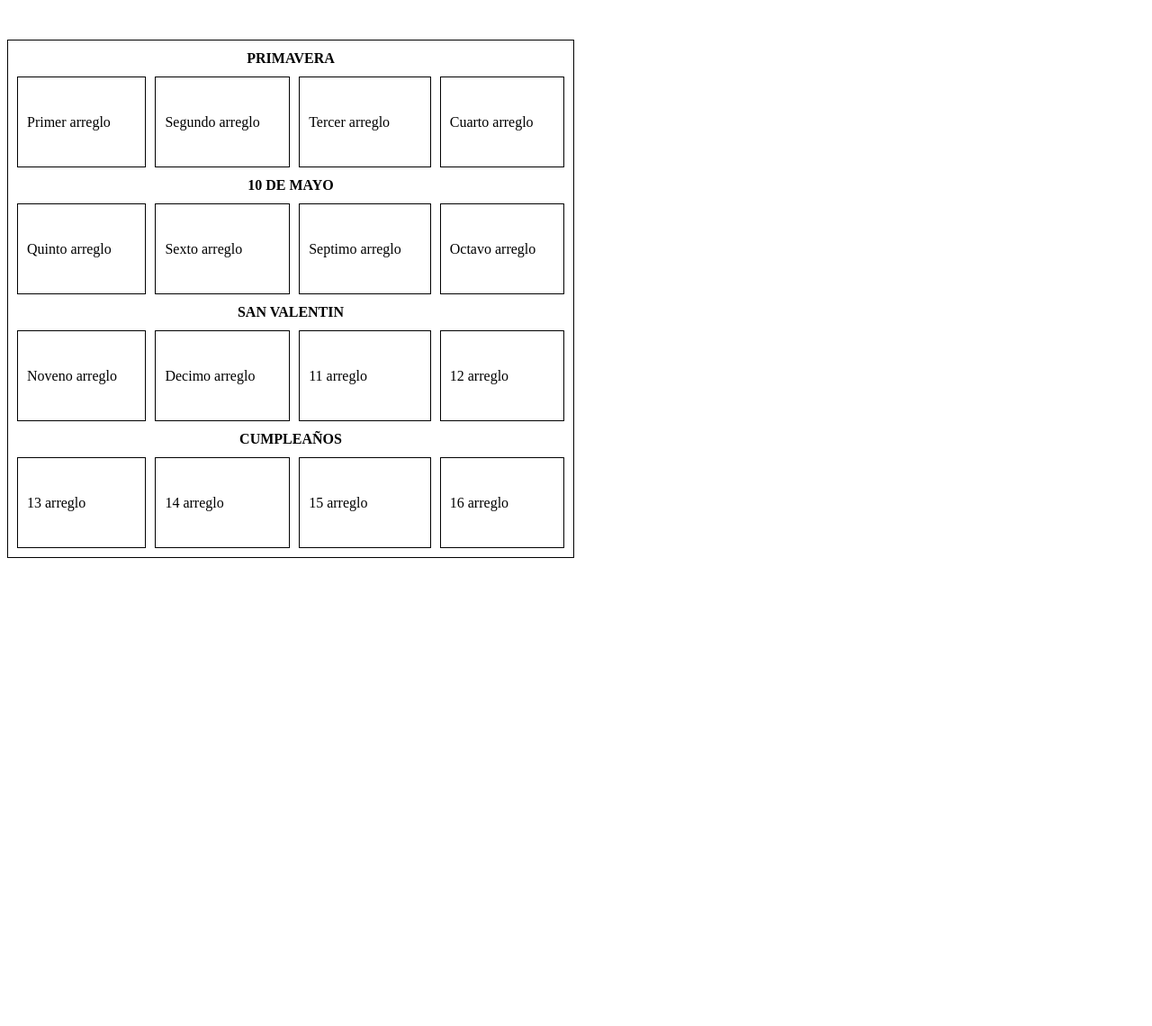
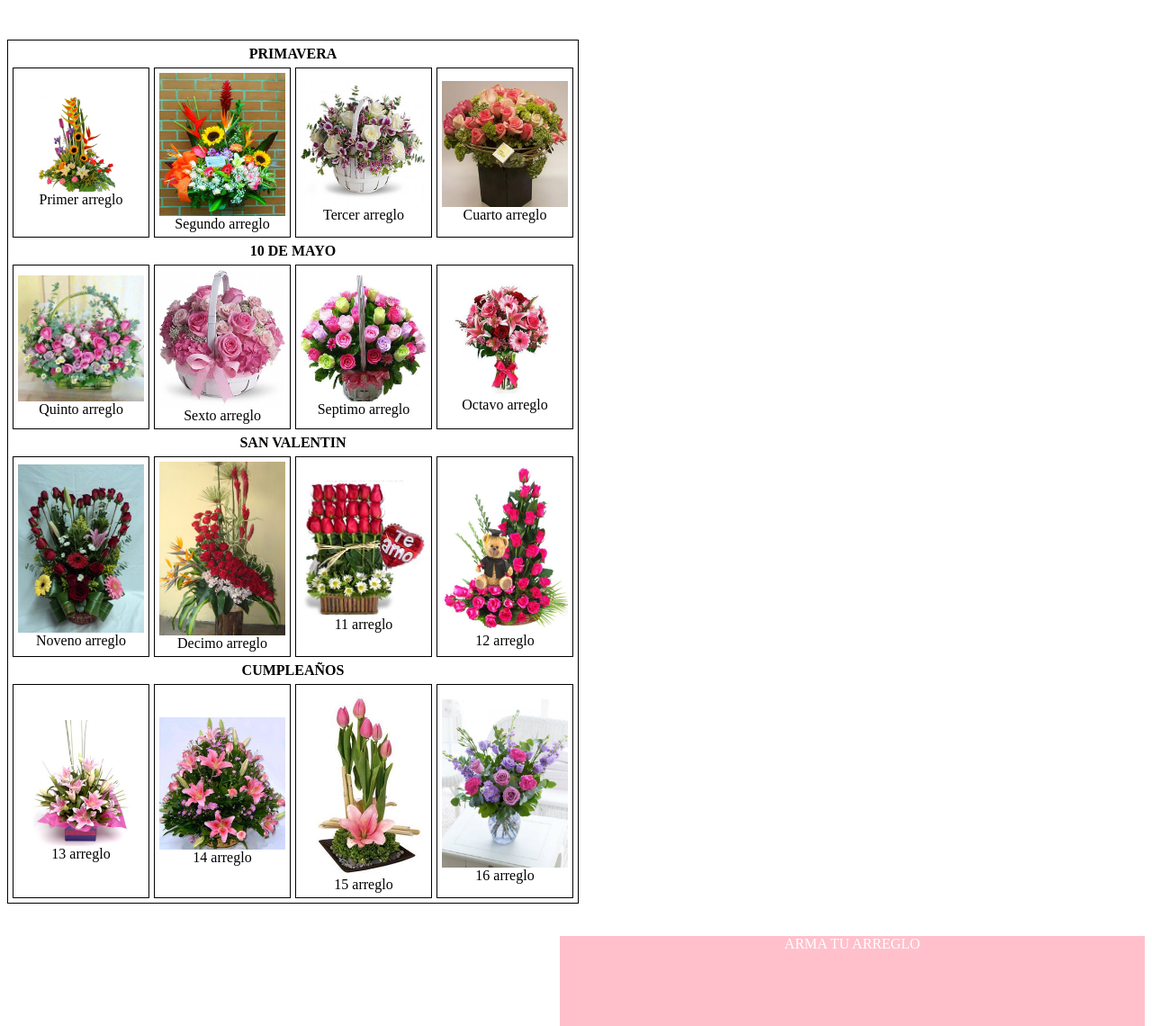
Before and after one commit to FJMR17/ayuda, a PHP site: page /inicio/tabla.php in a window 1280 px wide. Shown: the whole page at 90% size. Before the commit the page ends 620 px from the top, so only its background shows below. Run offline with PHP 8.4, Linux system fonts and the light colour scheme.

Commit message:
imagenes integradas

```diff
--- a/inicio/tabla.css
+++ b/inicio/tabla.css
@@ -17,14 +17,28 @@ table{
 	border:1px solid black; /*  Esto despues se lo quitamos, por ahora solo es para
 							ir identificando cada celda*/
 	border-spacing: ;
-	border-spacing: 10px;	/*Espacio que separa a las celdas de la tabla*/
+	border-spacing: 5px;	/*Espacio que separa a las celdas de la tabla*/
 	width:630px;			/*El ancho de la tabla*/
 }
 
 /*Estas serán las caracteristicas de la etiqueta td la llame así "celda"
   la pondre de diferente color solo para diferenciarla del marco de la tabla*/
 #celda{
+	text-align: center;
 	border: 1px solid black;
 	height: 101px;
-	padding: 10px;
+	padding: 5px;
 }
+
+#armaArre{
+	background:pink;
+	color: white;
+	float: right;
+	height: 100px;
+	text-align: center;
+	width: 650px;
+}
+
+#imagen{
+	width: 140px;
+}
--- a/inicio/tabla.php
+++ b/inicio/tabla.php
@@ -10,40 +10,58 @@
 			<th colspan="4">PRIMAVERA</th>
 		</tr>
 		<tr>  <!-- La etiqueta tr son las fila -->
-			<td id="celda">Primer arreglo</td>  <!-- La etiqueta td son las columnas-->
-			<td id="celda">Segundo arreglo</td>
-			<td id="celda">Tercer arreglo</td>
-			<td id="celda">Cuarto arreglo</td>
+			<td id="celda"><img id="imagen" src="inicio/Arreglos/12.jpg">
+				<br>Primer arreglo</td>  <!-- La etiqueta td son las columnas-->
+			<td id="celda"><img id="imagen" src="inicio/Arreglos/15.jpg">
+				<br>Segundo arreglo</td>
+			<td id="celda"><img id="imagen" src="inicio/Arreglos/13.jpg">
+				<br>Tercer arreglo</td>
+			<td id="celda"><img id="imagen" src="inicio/Arreglos/10.jpg">
+				<br>Cuarto arreglo</td>
 		</tr>
 		<tr>
 			<th colspan="4">10 DE MAYO</th>
 		</tr>
 		<tr>
-			<td id="celda">Quinto arreglo</td>
-			<td id="celda">Sexto arreglo</td>
-			<td id="celda">Septimo arreglo</td>
-			<td id="celda">Octavo arreglo</td>
+			<td id="celda"><img id="imagen" src="inicio/Arreglos/2.jpg">
+				<br>Quinto arreglo</td>
+			<td id="celda"><img id="imagen" src="inicio/Arreglos/14.jpg">
+				<br>Sexto arreglo</td>
+			<td id="celda"><img id="imagen" src="inicio/Arreglos/1.jpg">
+				<br>Septimo arreglo</td>
+			<td id="celda"><img id="imagen" src="inicio/Arreglos/16.jpg">
+				<br>Octavo arreglo</td>
 		</tr>
 		<tr>
 			<th colspan="4">SAN VALENTIN</th>
 		</tr>
 		<tr>
-			<td id="celda">Noveno arreglo</td>
-			<td id="celda">Decimo arreglo</td>
-			<td id="celda">11 arreglo</td>
-			<td id="celda">12 arreglo</td>
+			<td id="celda"><img id="imagen" src="inicio/Arreglos/3.jpg">
+				<br>Noveno arreglo</td>
+			<td id="celda"><img id="imagen" src="inicio/Arreglos/4.jpg">
+				<br>Decimo arreglo</td>
+			<td id="celda"><img id="imagen" src="inicio/Arreglos/7.jpg">
+				<br>11 arreglo</td>
+			<td id="celda"><img id="imagen" src="inicio/Arreglos/9.jpg">
+				<br>12 arreglo</td>
 		</tr>
 		<tr>
 			<th colspan="4">CUMPLEAÑOS</th>
 		</tr>
 		<tr>
-			<td id="celda">13 arreglo</td>
-			<td id="celda">14 arreglo</td>
-			<td id="celda">15 arreglo</td>
-			<td id="celda">16 arreglo</td>
+			<td id="celda"><img id="imagen" src="inicio/Arreglos/8.jpg">
+				<br>13 arreglo</td>
+			<td id="celda"><img id="imagen" src="inicio/Arreglos/5.jpg">
+				<br>14 arreglo</td>
+			<td id="celda"><img id="imagen" src="inicio/Arreglos/6.jpg">
+				<br>15 arreglo</td>
+			<td id="celda"><img id="imagen" src="inicio/Arreglos/11.jpg">
+				<br>16 arreglo</td>
 		</tr>
+	</table>
+	<br>
+	<br>
 
-	</table>
-
+	<div id="armaArre"> ARMA TU ARREGLO </div>
 </body>
 </html>
```
